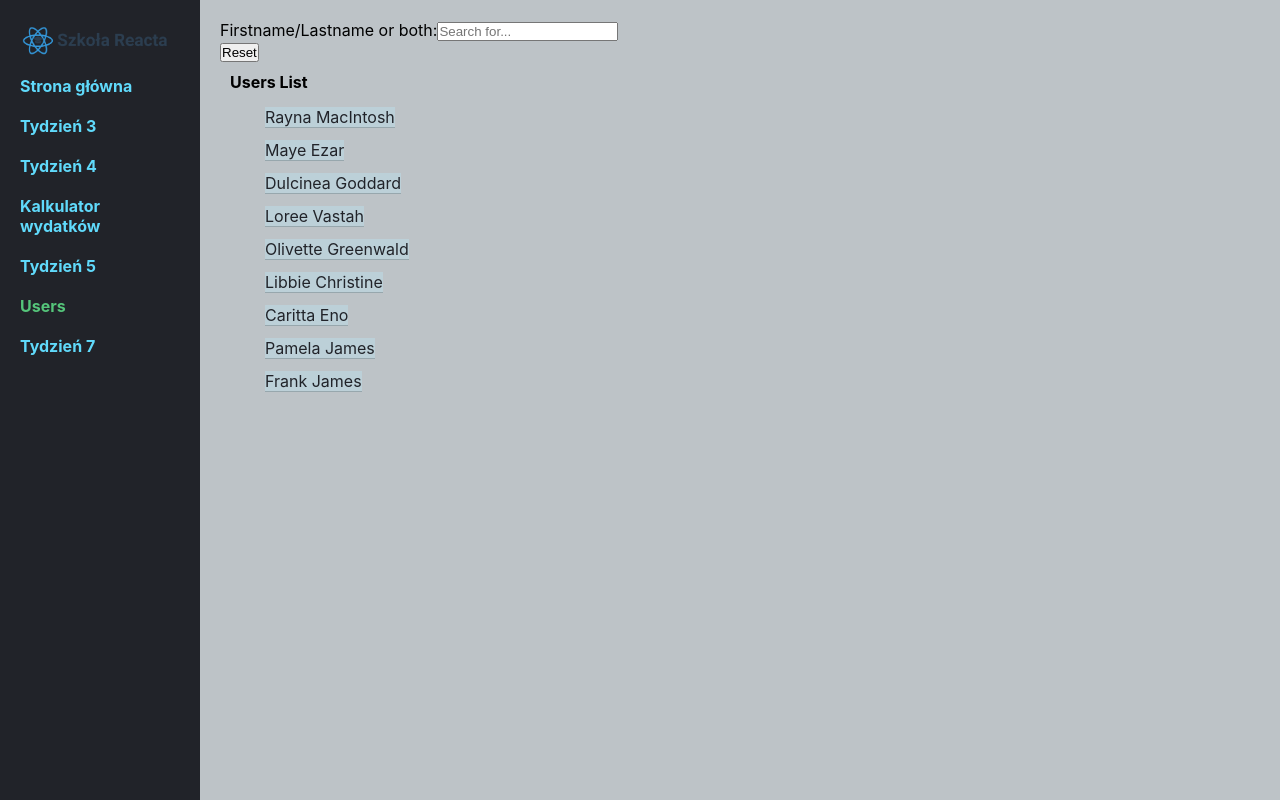
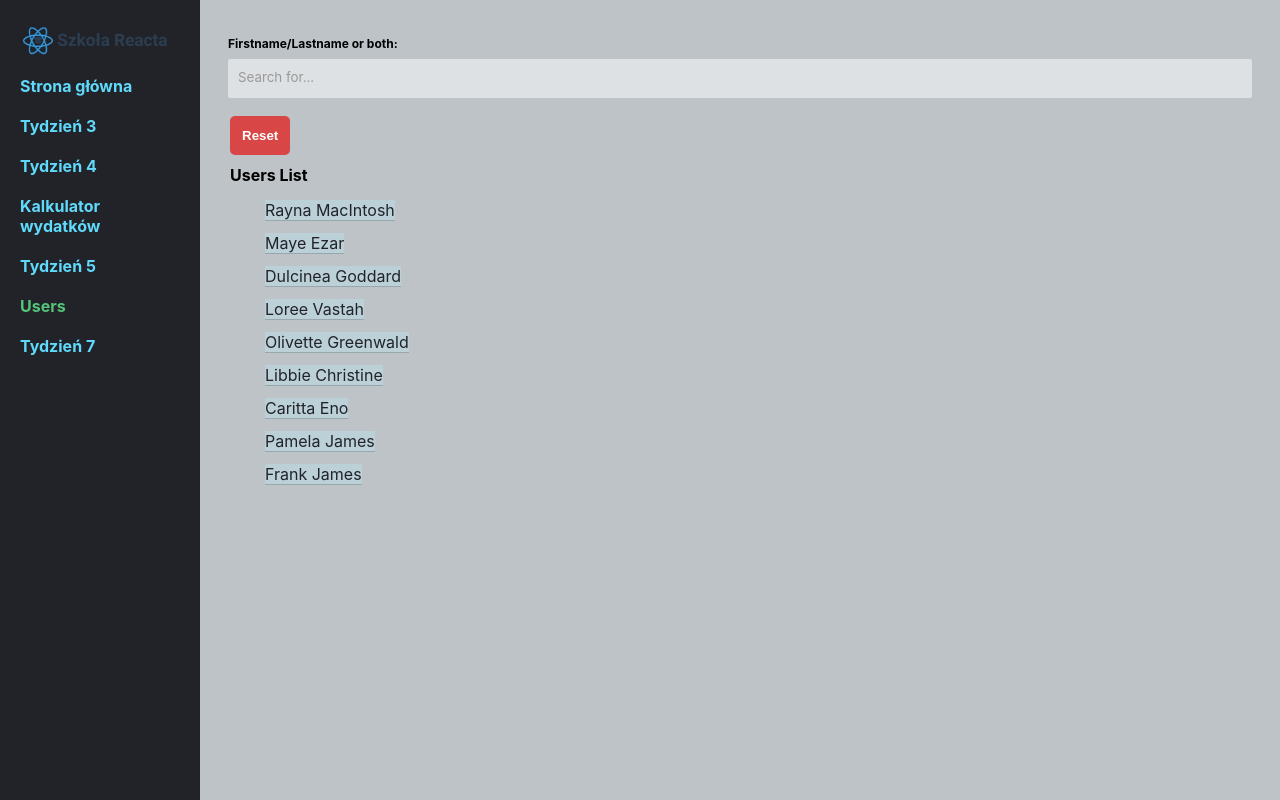
Before and after one commit to pamelaszymaniec/szkolareacta-week3, a React (Create React App) app: page /users in a window 1280 px wide. Built offline with nearby package versions, Linux system fonts and the light colour scheme.

Commit message:
Fix the styles

```diff
--- a/src/App.js
+++ b/src/App.js
@@ -14,10 +14,11 @@ import Logo from "./components/Header/Logo";
 import Home from "./pages/Home"
 import Week7 from "./pages/Week7";
 
-import "./styles/main.scss";
 import UserContainer from "./components/UsersContainer";
 import UserProfile from "./pages/UserProfile";
 import ApiUsersList from "./components/ApiUsersList/ApiUsersList";
+
+import "./styles/main.scss";
 
 function App() {
   const [isActive, setActive] = useState(true);
--- a/src/components/ApiUsersList/ApiUserLocation.js
+++ b/src/components/ApiUsersList/ApiUserLocation.js
@@ -1,7 +1,8 @@
-import { MapContainer, TileLayer, Marker, Popup } from 'react-leaflet';
+import { MapContainer, TileLayer, Marker } from 'react-leaflet';
 import 'leaflet/dist/leaflet.css';
 import L from 'leaflet';
 
+//fix showing Mark - https://stackoverflow.com/questions/49441600/react-leaflet-marker-files-not-found
 delete L.Icon.Default.prototype._getIconUrl;
 
 L.Icon.Default.mergeOptions({
--- a/src/components/ApiUsersList/ApiUsersList.js
+++ b/src/components/ApiUsersList/ApiUsersList.js
@@ -40,9 +40,8 @@ function ApiUsersList() {
     const userLoading = tmp.map(function (i) {
         return (
             <li key={i} className="user">{i + 1}. <span className="stage">
-            <div className="dot-flashing"></div>
-          </span></li>
-
+                <div className="dot-flashing"></div>
+            </span></li>
         );
     });
 
--- a/src/styles/main.scss
+++ b/src/styles/main.scss
@@ -1,6 +1,6 @@
 @import
+  'abstracts/mixins',
   'abstracts/variables';
-
 @import
   'base/reset',
   'base/typography';
@@ -10,7 +10,10 @@
   'layout/grid';
 
  @import
- 'components/dialog';
+ 'components/dialog',
+ 'components/button',
+ 'components/form',
+ 'components/snackbar';
 
  @import
  'pages/week3',
--- a/src/styles/pages/_week5.scss
+++ b/src/styles/pages/_week5.scss
@@ -87,13 +87,6 @@
   }
 }
 
-.user-profile {
-  &__map {
-    // height: 400px;
-    // width:  200px;
-    // overflow: hidden;
-  }
-}
 
 .leaflet-container {
   width: 100%;
```
